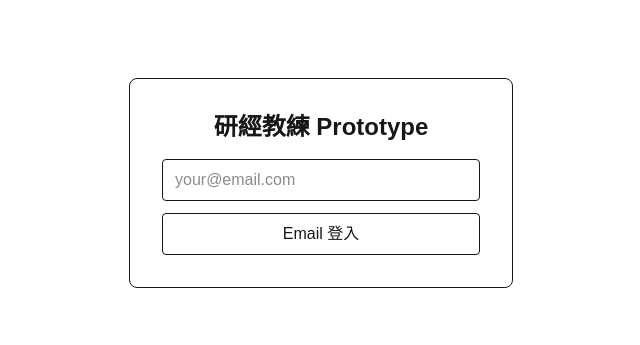
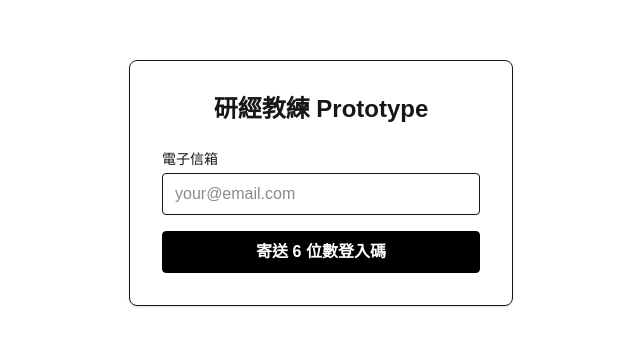
Before and after one commit to Takeshi1213/bible-coach-web, a Next.js app: page /login in a window 1280 px wide. Shown: the part 217-562 px from the top of the page, without its empty margins (319-959 px from the left). Built offline with nearby package versions, Linux system fonts and the light colour scheme; no server answers.

Commit message:
alter: login by verification code

```diff
--- a/src/app/login/page.tsx
+++ b/src/app/login/page.tsx
@@ -7,51 +7,126 @@ import { useRouter } from "next/navigation";
 export default function LoginPage() {
   const supabase = createClient();
   const router = useRouter();
+
+  // 狀態管理：控制目前是輸入 Email 還是輸入驗證碼
+  const [step, setStep] = useState<1 | 2>(1);
   const [email, setEmail] = useState("");
+  const [token, setToken] = useState(""); // 6位數驗證碼
   const [status, setStatus] = useState("");
+  const [isLoading, setIsLoading] = useState(false);
 
-  async function handleLogin(e: React.FormEvent) {
+  // 第一步：發送 6 位數驗證碼到信箱
+  async function handleSendCode(e: React.FormEvent) {
     e.preventDefault();
-    setStatus("寄送登入連結中...");
+    setIsLoading(true);
+    setStatus("暖身中... 正在發送驗證碼！");
 
     const { error } = await supabase.auth.signInWithOtp({
       email,
-      options: {
-        emailRedirectTo: `${window.location.origin}/auth/callback`,
-      },
+      // 注意：這裡移除了 emailRedirectTo，因為我們不再依賴連結跳轉
     });
 
     if (error) {
       setStatus("發生錯誤：" + error.message);
     } else {
-      setStatus("請到信箱點擊登入連結。");
+      setStatus("驗證碼已發送到信箱！請查看並在此輸入。");
+      setStep(2); // 切換到輸入驗證碼的畫面
+    }
+    setIsLoading(false);
+  }
+
+  // 第二步：驗證 6 位數密碼
+  async function handleVerifyCode(e: React.FormEvent) {
+    e.preventDefault();
+    setIsLoading(true);
+    setStatus("驗證中，請稍候...");
+
+    const { error } = await supabase.auth.verifyOtp({
+      email,
+      token,
+      type: 'email', // 指定驗證類型為 email OTP
+    });
+
+    if (error) {
+      setStatus("驗證失敗：" + error.message);
+      setIsLoading(false);
+    } else {
+      setStatus("登入成功！準備進入訓練！");
+      router.push('/app'); // 導向 App 主畫面
     }
   }
 
   return (
-    <main className="min-h-screen flex items-center justify-center">
-      <div className="border p-8 rounded-lg w-96 space-y-4">
+    <main className="min-h-screen flex items-center justify-center p-4">
+      <div className="border p-8 rounded-lg w-full max-w-sm space-y-6 shadow-sm">
         <h1 className="text-2xl font-bold text-center">
           研經教練 Prototype
         </h1>
 
-        <form onSubmit={handleLogin} className="space-y-3">
+        {step === 1 ? (
+          <form onSubmit={handleSendCode} className="space-y-4">
+            <div>
+              <label className="block text-sm font-medium mb-1">電子信箱</label>
               <input
-            className="w-full border px-3 py-2 rounded"
+                className="w-full border px-3 py-2 rounded focus:outline-none focus:border-black"
                 placeholder="your@email.com"
+                type="email"
+                required
                 value={email}
                 onChange={(e) => setEmail(e.target.value)}
               />
+            </div>
 
             <button
               type="submit"
-            className="w-full border px-3 py-2 rounded"
+              disabled={isLoading}
+              className="w-full border border-black bg-black text-white px-3 py-2 rounded font-bold hover:bg-gray-800 disabled:opacity-50"
             >
-            Email 登入
+              {isLoading ? "處理中..." : "寄送 6 位數登入碼"}
             </button>
           </form>
+        ) : (
+          <form onSubmit={handleVerifyCode} className="space-y-4">
+            <div className="text-center">
+              <p className="text-sm font-medium text-gray-600">已將 6 位數密碼寄至：</p>
+              <p className="text-sm font-bold mt-1">{email}</p>
+            </div>
 
-        {status && <p className="text-sm">{status}</p>}
+            <div>
+              <input
+                className="w-full border px-3 py-3 rounded text-center tracking-[0.5em] text-2xl font-bold focus:outline-none focus:border-black"
+                placeholder="123456"
+                type="text"
+                required
+                maxLength={6}
+                value={token}
+                onChange={(e) => setToken(e.target.value)}
+              />
+            </div>
+
+            <button
+              type="submit"
+              disabled={isLoading}
+              className="w-full border border-black bg-black text-white px-3 py-2 rounded font-bold hover:bg-gray-800 disabled:opacity-50"
+            >
+              {isLoading ? "驗證中..." : "登入開始訓練！"}
+            </button>
+
+            <button
+              type="button"
+              onClick={() => { setStep(1); setStatus(""); setToken(""); }}
+              className="w-full text-sm text-gray-500 underline mt-2"
+            >
+              修改 Email 或重寄驗證碼
+            </button>
+          </form>
+        )}
+
+        {status && (
+          <div className="bg-gray-50 p-3 rounded text-sm text-center font-medium">
+            {status}
+          </div>
+        )}
       </div>
     </main>
   );
```
Lines whose indentation alone changed are shown as unchanged.
